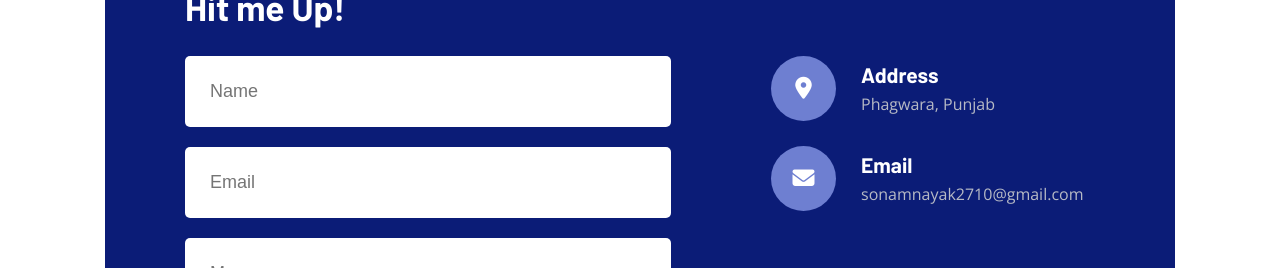
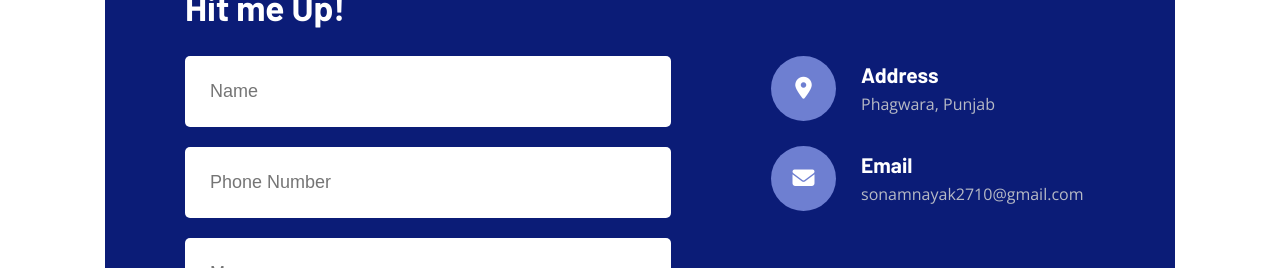
Before and after one commit to sonamnayak/portfolio-sonam, a React (Vite) app: page / in a window 1280 px wide. Shown: the part 6158-6426 px from the top of the page. Built offline with nearby package versions, Linux system fonts and the light colour scheme; a web font is replaced by a local one.

Commit message:
[contact]: email body updates

```diff
--- a/src/components/Contact.jsx
+++ b/src/components/Contact.jsx
@@ -7,6 +7,15 @@ export default function Contact() {
   const { ref: infoRef, isVisible: isInfoVisible } =
     useIntersectionObserver(0.1);
 
+  const handleSubmit = (e) => {
+    e.preventDefault();
+    const form = formRef.current;
+    const name = form.name.value;
+    const number = form.number.value;
+    const message = form.message.value;
+    window.location.href = `mailto:sonamnayak2710@gmail.com?subject=Query&body=Name: ${name}%0APhone Number: ${number}%0AMessage: ${message}`;
+  };
+
   return (
     <section className="contact container heading" id="contact">
       <h3>Don't be shy</h3>
@@ -15,7 +24,6 @@ export default function Contact() {
         <motion.form
           ref={formRef}
           className="contact__form"
-          action="mailto:sonamnayak2710@gmail.com"
           method="post"
           encType="text/plain"
           initial={{ opacity: 0, x: -50 }}
@@ -24,6 +32,7 @@ export default function Contact() {
             x: isFormVisible ? 0 : -50,
           }}
           transition={{ duration: 0.8 }}
+          onSubmit={handleSubmit}
         >
           <input
             type="text"
@@ -32,9 +41,9 @@ export default function Contact() {
             aria-required="true"
           />
           <input
-            type="email"
-            name="email"
-            placeholder="Email"
+            type="tel"
+            name="number"
+            placeholder="Phone Number"
             aria-required="true"
           />
           <textarea
```
